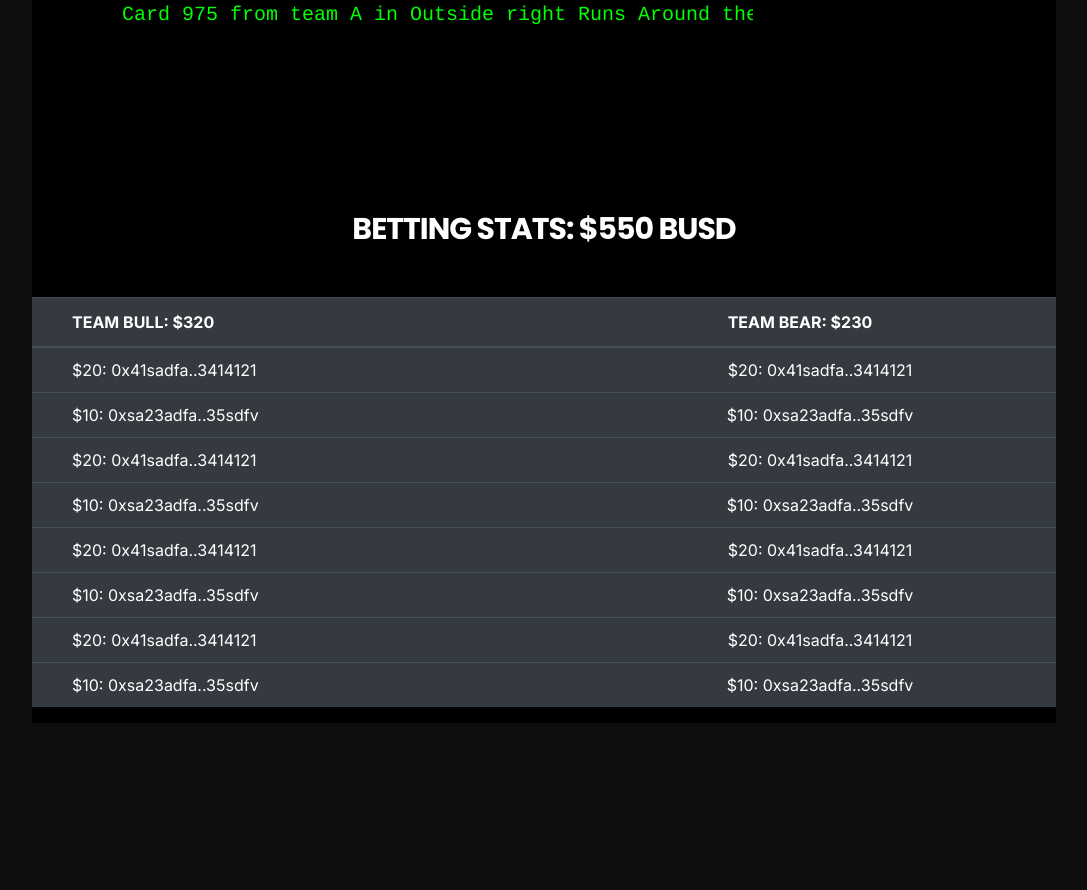
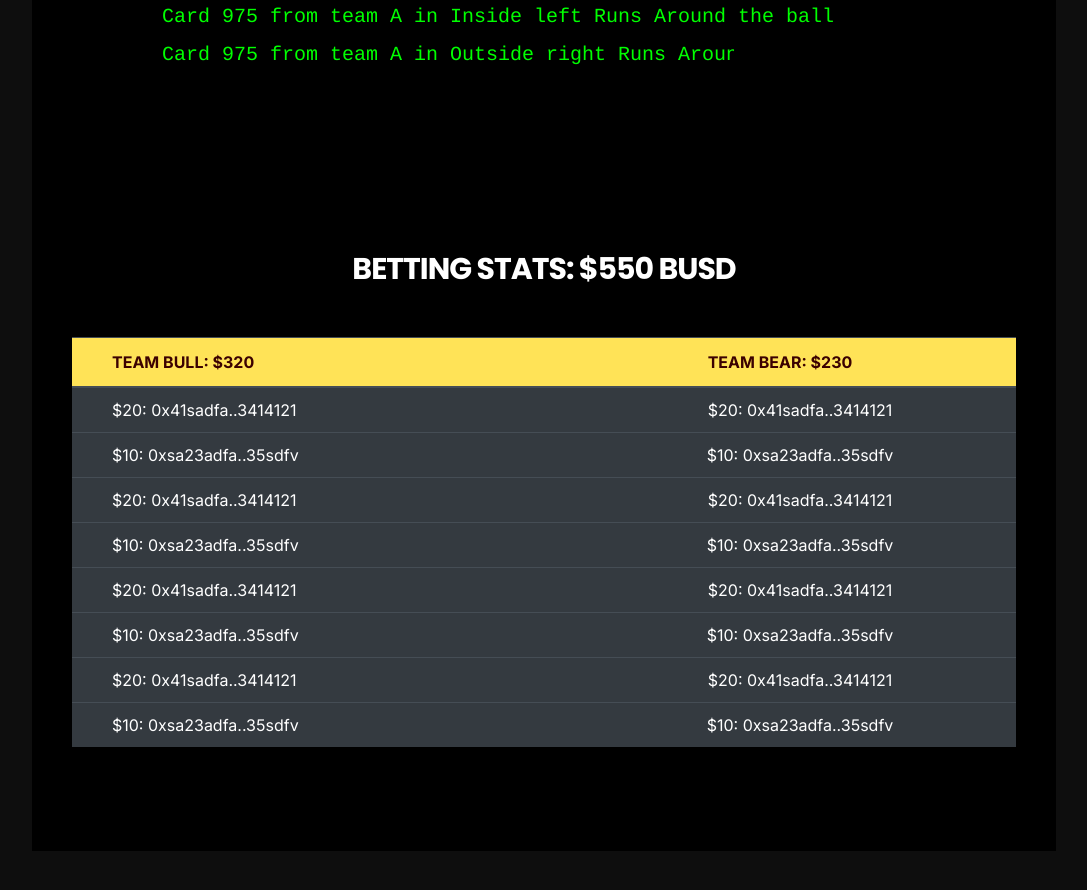
Before and after one commit to ArunSankarKs/worldcuppot-new, a React (Create React App) app: page / in a window 1280 px wide. Shown: the part 2212-3102 px from the top of the page, without its empty margins (96-1183 px from the left). Built offline with nearby package versions, Linux system fonts and the light colour scheme.

Commit message:
Add files via upload

```diff
--- a/src/App.scss
+++ b/src/App.scss
@@ -616,6 +616,7 @@
 	background-color: #000000;
 	max-width: 1024px;
 	margin:150px auto 0;
+	padding: 40px;
 }
 .text-animation-wrap {
 padding: 40px 80px;
@@ -950,6 +951,8 @@
 	// }
 .betting-table .table{
 	th {
+		background: #ffe357;
+		color: #3b0100;
 		&:first-of-type {
 			padding-left: 40px;
 			white-space: nowrap;
```
